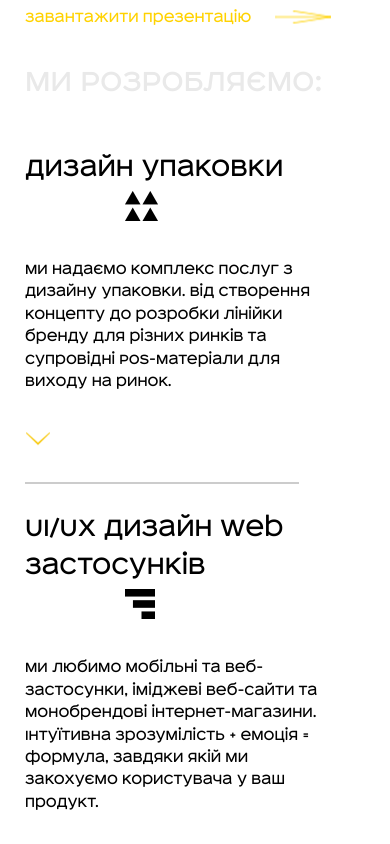
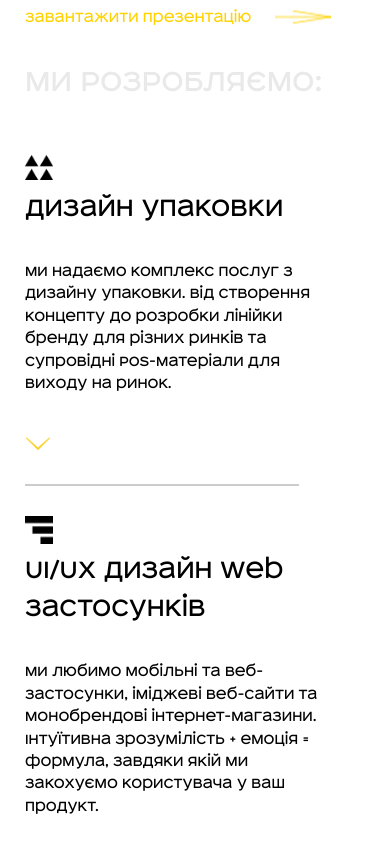
Before and after one commit to v-lavs/profi, a website: page page-services.html in a window 390 px wide. Shown: the part 780-1624 px from the top of the page. Drawn offline with nearby package versions, Linux system fonts and the light colour scheme.

```diff
--- a/src/scss/components/_accordion.scss
+++ b/src/scss/components/_accordion.scss
@@ -139,5 +139,29 @@
       left: 0;
     }
   }
-
+  @include respond-to($sm) {
+    .panel{
+      position: relative;
+    }
+    .panel__heading{
+      position: static;
+    }
+    .open-panel{
+      top: auto;
+      bottom: 35px;
+      left: 0;
+    }
+    .panel__title{
+      padding-top: 40px;
+      position: relative;
+    }
+    .panel .icon{
+      margin-left: 0;
+      position: absolute;
+      top: 0;
+      left: 0;
+      width: 28px;
+      height: 28px;
+    }
+  }
 }
```
Also changed, not shown: dist/main.css.
